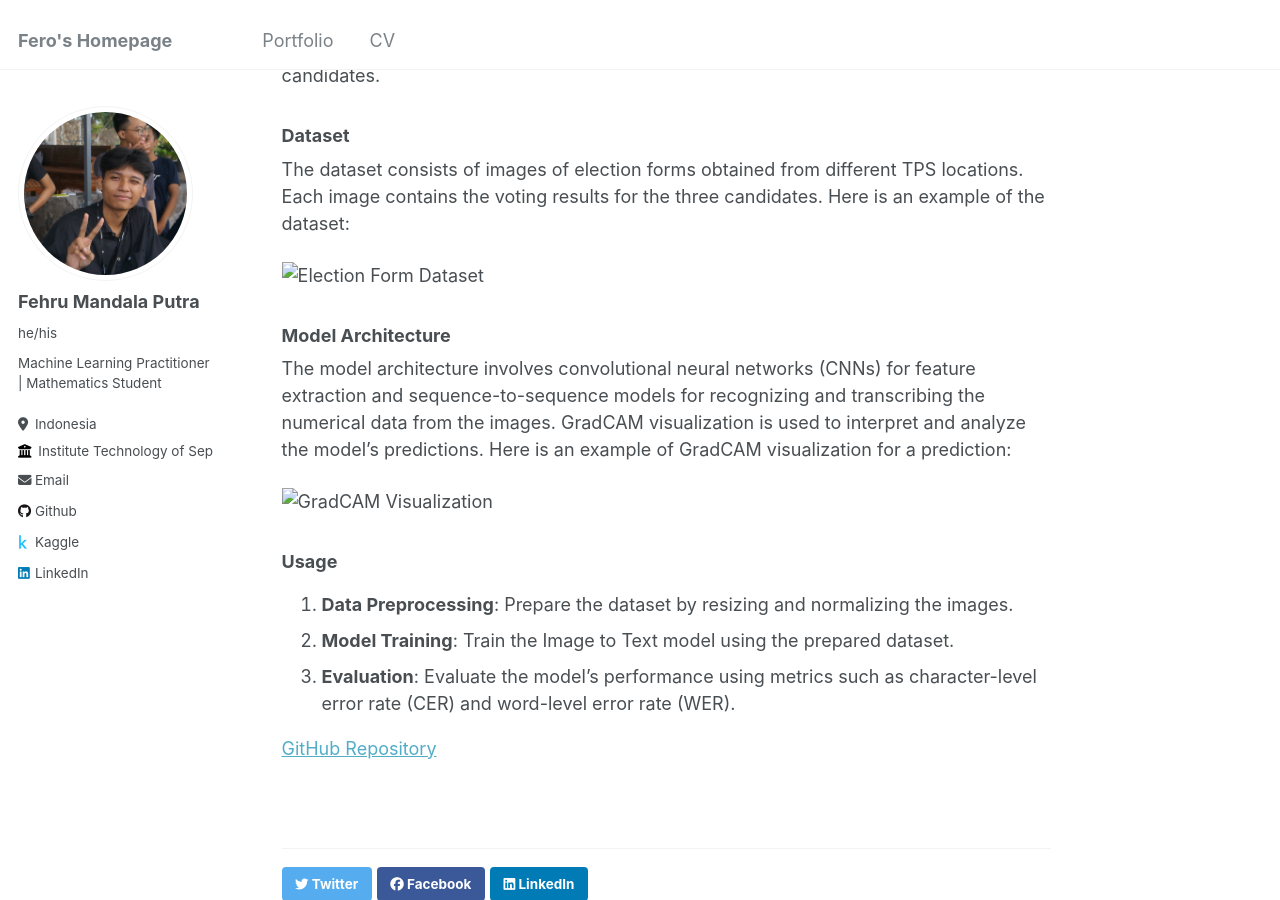
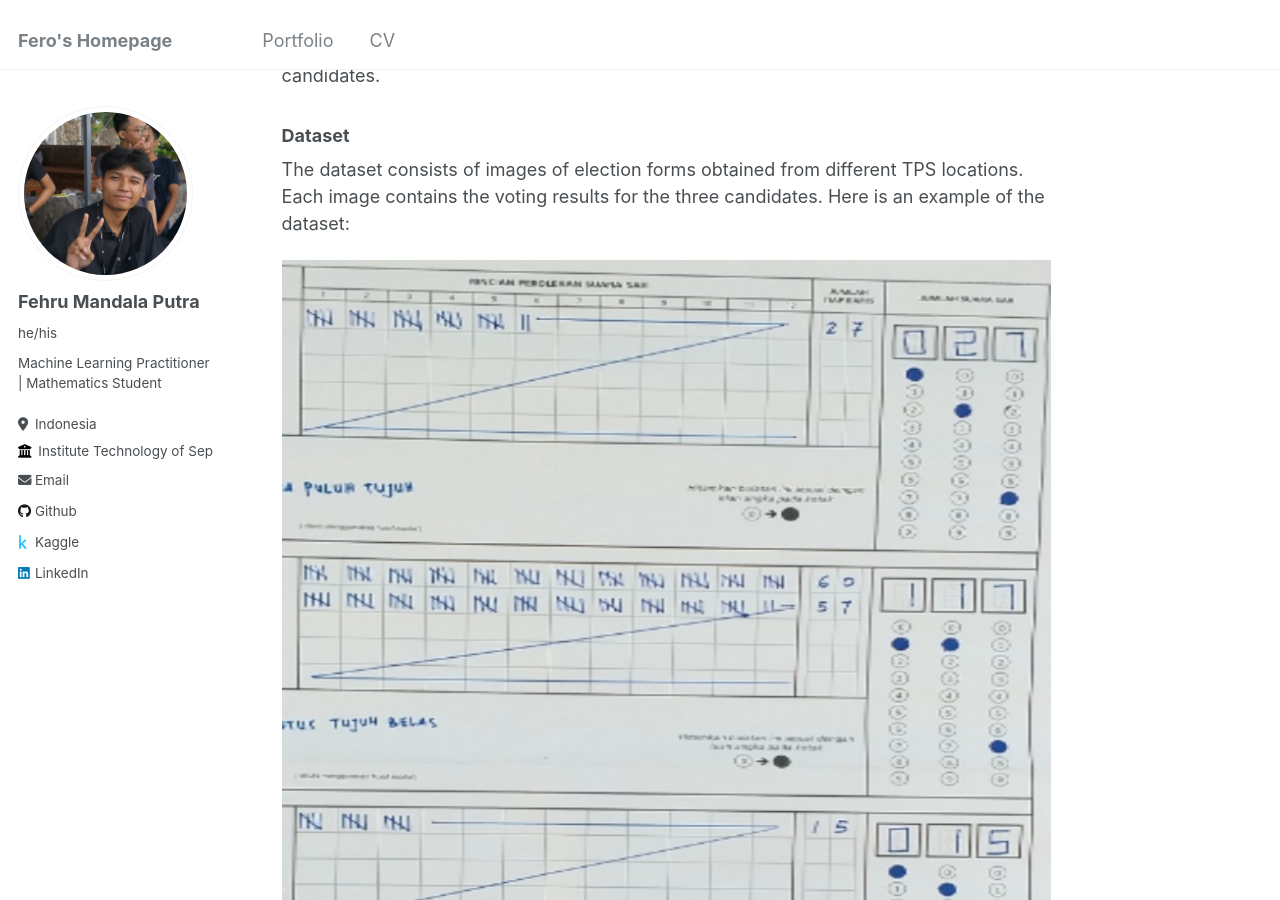
Before and after one commit to overfero/overfero.github.io, a Jekyll site: the page built from _portfolio/portfolio-4.md, in a window 1280 px wide and 900 px high, scrolled down 317 px. Built offline with Jekyll 4.4.1, drawn with Linux system fonts in a browser that asks for light colours.

Commit message:
adding images

```diff
--- a/_portfolio/portfolio-4.md
+++ b/_portfolio/portfolio-4.md
@@ -1,6 +1,6 @@
 ---
 title: "ImageToTextElection"
-excerpt: "Image-to-text model for extracting numerical results from election forms.<br/><img src='/images/gradcam.png'>"
+excerpt: "Image-to-text model for extracting numerical results from election forms.<br/><img src='/images/gradcam.png' width='300' height='200'>"
 collection: portfolio
 ---
 
@@ -12,13 +12,13 @@ This project aims to develop an Image to Text model for extracting numerical res
 
 The dataset consists of images of election forms obtained from different TPS locations. Each image contains the voting results for the three candidates. Here is an example of the dataset:
 
-![Election Form Dataset](../images/TPS_014.jpg)
+![Election Form Dataset](/images/TPS_014.jpg)
 
 ### Model Architecture
 
 The model architecture involves convolutional neural networks (CNNs) for feature extraction and sequence-to-sequence models for recognizing and transcribing the numerical data from the images. GradCAM visualization is used to interpret and analyze the model's predictions. Here is an example of GradCAM visualization for a prediction:
 
-![GradCAM Visualization](../images/gradcam.png)
+![GradCAM Visualization](/images/gradcam.png)
 
 ### Usage
 
```
Also changed, not shown: _portfolio/portfolio-2.md (+1 -1 lines), _portfolio/portfolio-3.md (+1 -1 lines), _portfolio/portfolio-6.md (+1 -1 lines), _portfolio/portfolio-7.md (+1 -1 lines), images/movieapps.png (added), images/newsapp.jpg (added), images/weatherforecast.png (added).
